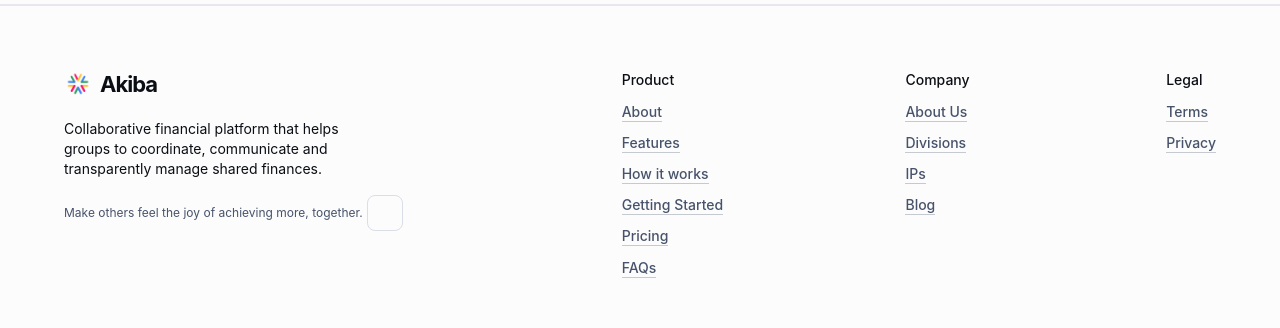
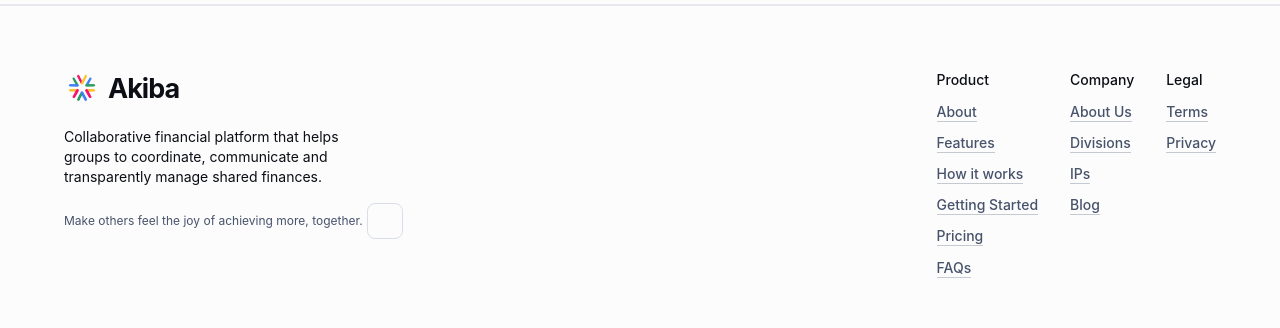
Before and after one commit to aogajoseph/akiba, a Next.js app: page / in a window 1280 px wide. Shown: the part 7440-7768 px from the top of the page. Built offline with nearby package versions, Linux system fonts and the light colour scheme; no server answers; some icons are missing.

Commit message:
Tighten right-aligned footer links and emphasize footer brand

```diff
--- a/app/marketing-template/components/Footer.tsx
+++ b/app/marketing-template/components/Footer.tsx
@@ -12,9 +12,9 @@ const company=[['About Us','https://globe-rosy-two.vercel.app/'],['Divisions','h
 const legal=[['Terms','/terms'],['Privacy','/privacy']];
 function LinkColumn({title,items}:{title:string,items:string[][]}){return <Stack spacing={1.4}><Typography variant="body2" sx={{fontWeight:'medium'}}>{title}</Typography>{items.map(([label,href])=><Link key={label} href={href} underline="hover" color="text.secondary" variant="body2">{label}</Link>)}</Stack>}
 export default function Footer(){const share=()=>{const url=window.location.origin+'/welcome';if(navigator.share){void navigator.share({title:'Akiba — Do more together',url}).catch(()=>{});}else if(navigator.clipboard){void navigator.clipboard.writeText(url);}};
-return <Box component="footer" id="footer" sx={{borderTop:1,borderColor:'divider',py:8}}><Container maxWidth="lg"><Box sx={{display:'grid',gridTemplateColumns:{xs:'1fr 1fr',md:'2fr 1fr 1fr 1fr'},gap:5}}>
- <Box sx={{gridColumn:{xs:'1 / -1',md:'auto'}}}><Sitemark/><Typography variant="body2" sx={{mt:2,maxWidth:320}}>Collaborative financial platform that helps groups to coordinate, communicate and transparently manage shared finances.</Typography><Stack direction="row" alignItems="center" spacing={0.5} sx={{mt:2}}><Typography variant="caption" color="text.secondary">Make others feel the joy of achieving more, together.</Typography><IconButton size="small" aria-label="Share Akiba" onClick={share} sx={{ bgcolor: "transparent", "&:hover": { bgcolor: "transparent" } }}><ShareIcon fontSize="small"/></IconButton></Stack></Box>
- <Box sx={{justifySelf:{md:"end"}}}><LinkColumn title="Product" items={product}/></Box><Box sx={{justifySelf:{md:"end"}}}><LinkColumn title="Company" items={company}/></Box><Box sx={{justifySelf:{md:"end"}}}><LinkColumn title="Legal" items={legal}/></Box></Box>
+return <Box component="footer" id="footer" sx={{borderTop:1,borderColor:'divider',py:8}}><Container maxWidth="lg"><Box sx={{display:'flex',flexDirection:{xs:'column',md:'row'},justifyContent:'space-between',alignItems:'flex-start',gap:{xs:4,md:5}}}>
+ <Box sx={{flex:{md:"1 1 auto"},minWidth:0}}><Box sx={{display:"inline-flex","& img":{width:36,height:36},"& a > span":{fontSize:27}}}><Sitemark/></Box><Typography variant="body2" sx={{mt:2,maxWidth:320}}>Collaborative financial platform that helps groups to coordinate, communicate and transparently manage shared finances.</Typography><Stack direction="row" alignItems="center" spacing={0.5} sx={{mt:2}}><Typography variant="caption" color="text.secondary">Make others feel the joy of achieving more, together.</Typography><IconButton size="small" aria-label="Share Akiba" onClick={share} sx={{ bgcolor: "transparent", "&:hover": { bgcolor: "transparent" } }}><ShareIcon fontSize="small"/></IconButton></Stack></Box>
+ <Stack direction="row" spacing={{xs:3,sm:4}} sx={{ml:{md:"auto"},flexShrink:0}}><LinkColumn title="Product" items={product}/><LinkColumn title="Company" items={company}/><LinkColumn title="Legal" items={legal}/></Stack></Box>
  <Box sx={{borderTop:1,borderColor:'divider',mt:7,pt:3,display:'flex',justifyContent:'space-between',flexWrap:'wrap',gap:2,alignItems:'center'}}><Box><Typography variant="caption" color="text.secondary" sx={{display:'block'}}>Copyright © 2026 Globe Technologies Ltd · Globe Software Division</Typography></Box><Stack direction="row" spacing={0.5}>
  {[[<YouTubeIcon key="yt"/>,'YouTube'],[<FacebookIcon key="fb"/>,'Facebook'],[<LinkedInIcon key="li"/>,'LinkedIn'],[<GitHubIcon key="gh"/>,'GitHub'],[<XIcon key="x"/>,'X']].map(([icon,name])=><IconButton key={String(name)} aria-label={String(name)} title={String(name)} onClick={() => {}} sx={{color:'text.secondary', "&:hover": { color: "text.primary" }}}>{icon}</IconButton>)}
  </Stack></Box></Container></Box>}
```
